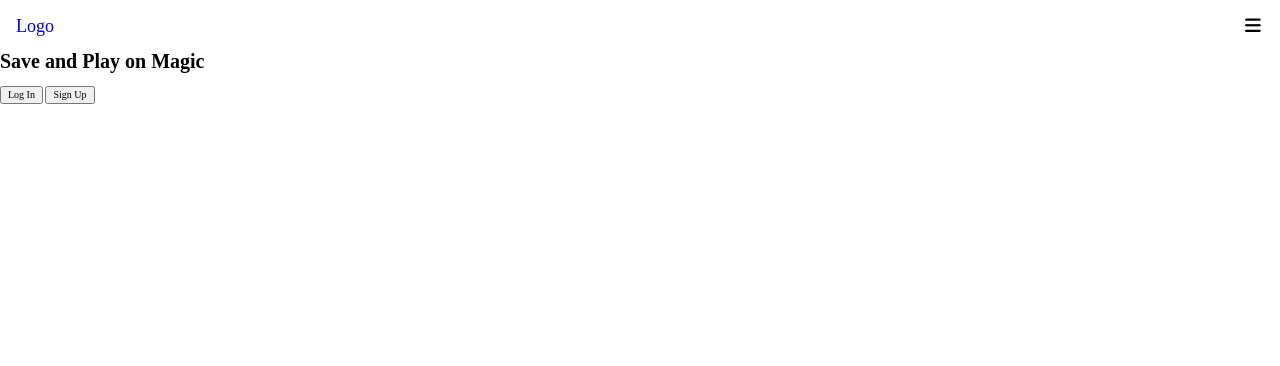
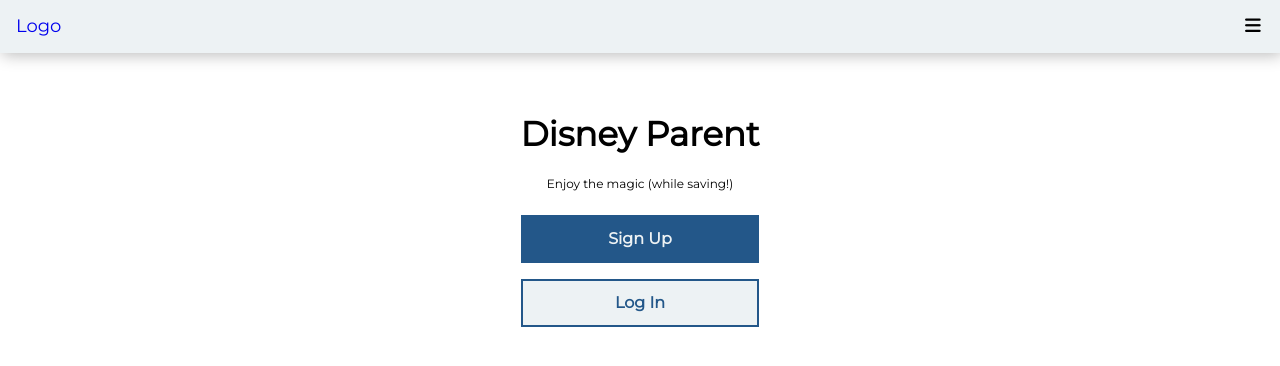
Before and after one commit to MarkRivera/Marketing, a plain HTML site: page index.html in a window 1280 px wide. Drawn offline with Linux system fonts and the light colour scheme.

Commit message:
made some more changes to CSS

```diff
--- a/index.html
+++ b/index.html
@@ -7,6 +7,7 @@
 
     <link rel="stylesheet" href="./css/index.css">
     <link rel="stylesheet" href="./node_modules/@fortawesome/fontawesome-free/css/all.css">
+    <link href="https://fonts.googleapis.com/css?family=Karla|Montserrat&display=swap" rel="stylesheet">
 </head>
 <body>
     <header>
@@ -32,10 +33,17 @@
     </header>
 
     <main>
-        <section>
-            <h1>Save and Play on Magic</h1>
-            <button> Log In </button>
-            <button> Sign Up </button>
+        <section class="page-info">
+            <section class="headline-container">
+                <header class="top">
+                    <h1 class="headline">Disney Parent</h1>
+                    <small>Enjoy the magic (while saving!)</small>
+                </header>
+                <div class="btn-container">
+                    <button class="cta-btn"> Sign Up </button>
+                    <button class="cta-btn"> Log In </button>
+                </div>
+            </section>
         </section>
     </main>
     <script src="./index.js"></script>
--- a/src/global.less
+++ b/src/global.less
@@ -1,3 +1,4 @@
 html {
     font-size: 62.5%;
+    font-family: 'Montserrat', sans-serif;
 }
--- a/src/home.less
+++ b/src/home.less
@@ -1 +1,51 @@
 // Home Page CSS
+
+.page-info {
+    display: flex;
+    flex-flow: column;
+    align-items: center;
+
+    & .headline-container {
+        margin-top: 4.0rem;
+
+        & .top {
+            display: flex;
+            flex-flow: column;
+            align-items: center;
+            margin-bottom: 1.6rem;
+
+            & small {
+                font-size: 1.2rem;
+            }
+        }
+
+        & .headline {
+            font-size: 3.4rem;
+            text-align: center;
+        }
+
+        & .btn-container {
+            display: flex;
+            flex-flow: column;
+            align-items: center;
+
+            & .cta-btn {
+                width: 100%;
+                height: 4.8rem;
+                margin: .8rem 0;
+                font-size: 1.6rem;
+                background-color: @primary-color;
+                border: 2px solid @secondary-color;
+                color: @secondary-color;
+                font-weight: bolder;
+
+                &:first-child {
+                    background-color: @secondary-color;
+                    color: @primary-color;
+                }
+            }
+
+
+        }
+    }
+}
--- a/src/index.less
+++ b/src/index.less
@@ -4,4 +4,4 @@
 @import "./global.less";
 @import "./navigation.less";
 // @import "./footer.less";
-@import "home.less";
+@import "./home.less";
--- a/src/navigation.less
+++ b/src/navigation.less
@@ -2,6 +2,9 @@
     font-size: 1.8rem;
     display: flex;
     flex-flow: column;
+    padding-bottom: 1.6rem;
+    background-color: @primary-color;
+    box-shadow: 2px 2px 15px #BABABA;
 
     & .nav-features {
         display: flex;
```
Also changed, not shown: css/index.css, img/dancing-lg.jpg (added), img/dancing-sm.jpg (added).
